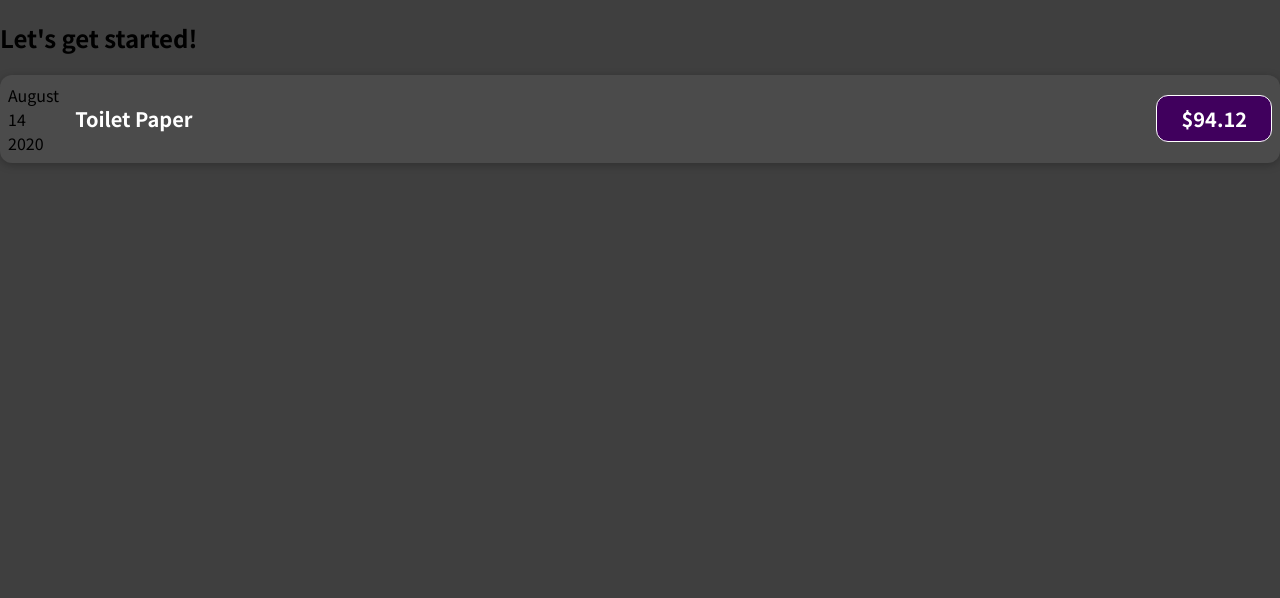
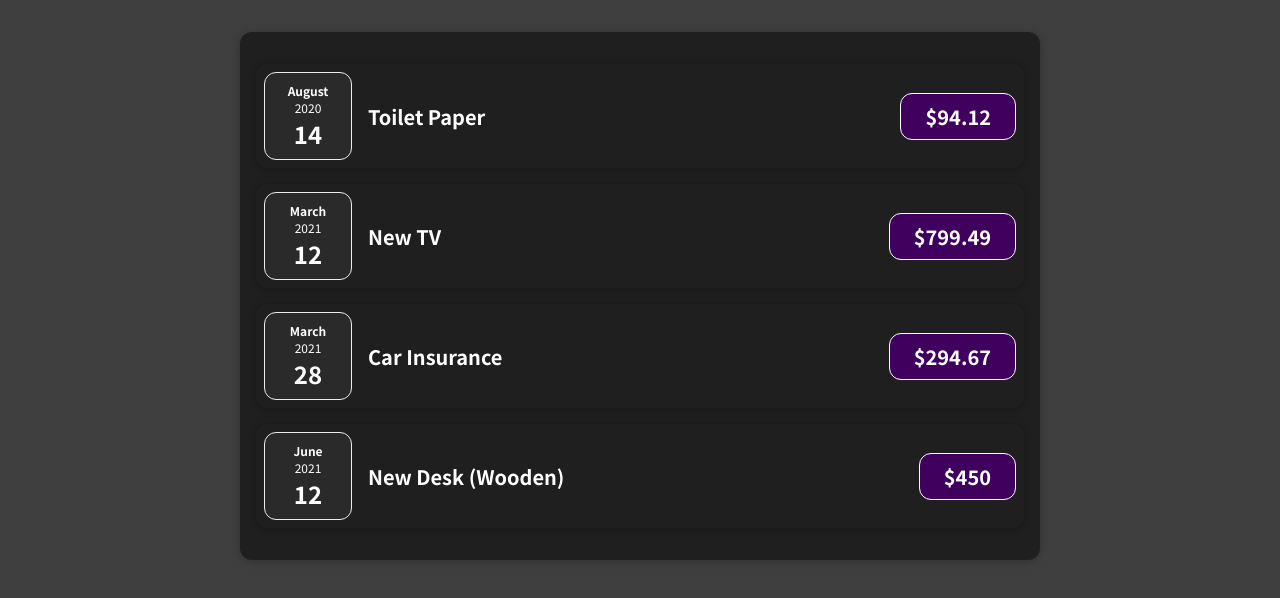
Before and after one commit to jackiepareja/expense-tracker, a JavaScript app: page / in a window 1280 px wide. Shown: the top 598 px of the page. Built offline with nearby package versions, Linux system fonts and the light colour scheme.

Commit message:
added: passing prop data

```diff
--- a/src/App.js
+++ b/src/App.js
@@ -1,6 +1,6 @@
-import ExpenseItem from "./components/ExpenseItem";
+import Expenses from "./components/Expenses/Expenses";
 
-function App() {
+const App = () => {
   const expenses = [
     {
       id: 'e1',
@@ -30,9 +30,7 @@
 
   return (
     <div>
-      <h2>Let's get started!</h2>
-
-      <ExpenseItem title={expenses[0].title} amount={expenses[0].amount} date={expenses[0].date} />
+      <Expenses items={expenses} />
     </div>
   );
 }
--- a/src/components/ExpenseItem.js
+++ /dev/null
@@ -1,23 +0,0 @@
-import './ExpenseItem.css';
-
-function ExpenseItem(props) {
-  const month = props.date.toLocaleString('en-US', { month: 'long' });
-  const day = props.date.toLocaleString('en-US', { day: '2-digit' });
-  const year = props.date.getFullYear();
-
-  return (
-    <div className="expense-item">
-      <div>
-        <div>{month}</div>
-        <div>{day}</div>
-        <div>{year}</div>
-      </div>
-      <div className="expense-item__description">
-        <h2>{props.title}</h2>
-        <div className="expense-item__price">${props.amount}</div>
-      </div>
-    </div>
-  )
-}
-
-export default ExpenseItem;
--- /dev/null
+++ b/src/components/Expenses/ExpenseDate.css
@@ -0,0 +1,26 @@
+.expense-date {
+  display: flex;
+  flex-direction: column;
+  width: 5.5rem;
+  height: 5.5rem;
+  border: 1px solid #ececec;
+  background-color: #2a2a2a;
+  color: white;
+  border-radius: 12px;
+  align-items: center;
+  justify-content: center;
+}
+
+.expense-date__month {
+  font-size: 0.75rem;
+  font-weight: bold;
+}
+
+.expense-date__year {
+  font-size: 0.75rem;
+}
+
+.expense-date__day {
+  font-size: 1.5rem;
+  font-weight: bold;
+}
--- /dev/null
+++ b/src/components/Expenses/ExpenseDate.js
@@ -0,0 +1,18 @@
+import './ExpenseDate.css';
+
+const ExpenseDate = (props) => {
+  const month = props.date.toLocaleString('en-US', { month: 'long' });
+  const day = props.date.toLocaleString('en-US', { day: '2-digit' });
+  const year = props.date.getFullYear();
+
+  return (
+    <div className="expense-date">
+      <div className="expense-date__month">{month}</div>
+      <div className="expense-date__year">{year}</div>
+      <div className="expense-date__day">{day}</div>
+
+    </div>
+  )
+}
+
+export default ExpenseDate;
--- a/src/components/ExpenseItem.css
+++ b/src/components/Expenses/ExpenseItem.css
@@ -2,11 +2,10 @@
   display: flex;
   justify-content: space-between;
   align-items: center;
-  box-shadow: 0 2px 8px rgba(0, 0, 0, 0.25);
+  /* box-shadow: 0 2px 8px rgba(0, 0, 0, 0.25); */
   padding: 0.5rem;
   margin: 1rem 0;
-  border-radius: 12px;
-  background-color: #4b4b4b;
+  /* background-color: #4b4b4b; */
 }
 
 .expense-item__description {
--- /dev/null
+++ b/src/components/Expenses/ExpenseItem.js
@@ -0,0 +1,17 @@
+import ExpenseDate from './ExpenseDate';
+import Card from '../core-ui/Card';
+import './ExpenseItem.css';
+
+const ExpenseItem = (props) => {
+  return (
+    <Card className="expense-item">
+      <ExpenseDate date={props.date} />
+      <div className="expense-item__description">
+        <h2>{props.title}</h2>
+        <div className="expense-item__price">${props.amount}</div>
+      </div>
+    </Card>
+  )
+}
+
+export default ExpenseItem;
--- /dev/null
+++ b/src/components/Expenses/Expenses.css
@@ -0,0 +1,9 @@
+.expenses {
+  padding: 1rem;
+  background-color: rgb(31, 31, 31);
+  margin: 2rem auto;
+  width: 50rem;
+  max-width: 95%;
+  /* border-radius: 12px;
+  box-shadow: 0 1px 8px rgba(0, 0, 0, 0.25); */
+}
--- /dev/null
+++ b/src/components/Expenses/Expenses.js
@@ -0,0 +1,31 @@
+import ExpenseItem from "./ExpenseItem";
+import Card from "../core-ui/Card";
+import "./Expenses.css";
+
+const Expenses = (props) => {
+  return (
+    <Card className="expenses">
+      <ExpenseItem
+        title={props.items[0].title}
+        amount={props.items[0].amount}
+        date={props.items[0].date} />
+
+      <ExpenseItem
+        title={props.items[1].title}
+        amount={props.items[1].amount}
+        date={props.items[1].date} />
+
+      <ExpenseItem
+        title={props.items[2].title}
+        amount={props.items[2].amount}
+        date={props.items[2].date} />
+
+      <ExpenseItem
+        title={props.items[3].title}
+        amount={props.items[3].amount}
+        date={props.items[3].date} />
+    </Card>
+  )
+}
+
+export default Expenses;
--- /dev/null
+++ b/src/components/core-ui/Card.css
@@ -0,0 +1,4 @@
+.card {
+  border-radius: 12px;
+  box-shadow: 0 1px 8px rgba(0, 0, 0, 0.25);
+}
--- /dev/null
+++ b/src/components/core-ui/Card.js
@@ -0,0 +1,13 @@
+import './Card.css';
+
+const Card = (props) => {
+  const classes = `card ${props.className}`;
+
+  return (
+    <div className={classes}>{props.children}</div>
+  )
+}
+
+
+
+export default Card;
```
Also changed, not shown: 1 other file (tests, documents, lock files or other folders).
